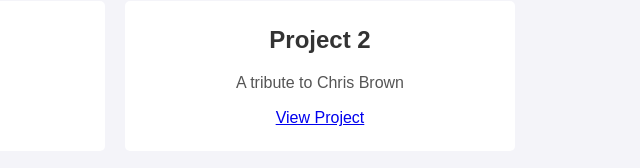
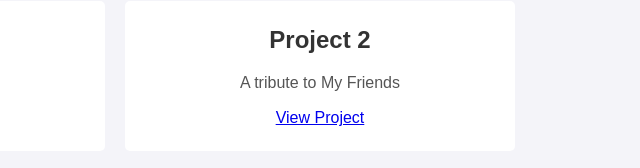
Before and after one commit to Jeyviee/portfolio.jv, a plain HTML site: page index.html in a window 1280 px wide. Shown: the part 534-702 px from the top of the page, 525-1165 px from the left. Drawn offline with Linux system fonts and the light colour scheme.

Commit message:
Updated again

```diff
--- a/index.html
+++ b/index.html
@@ -32,7 +32,7 @@
             </div>
             <div class="project-item">
                 <h3>Project 2</h3>
-                <p>A tribute to Chris Brown</p>
+                <p>A tribute to My Friends</p>
                 <a href="https://tribute-jv.vercel.app" class="https://tribute-jv.vercel.app" target="_blank">View Project</a>
             </div>
             <div class="project-item">
```
